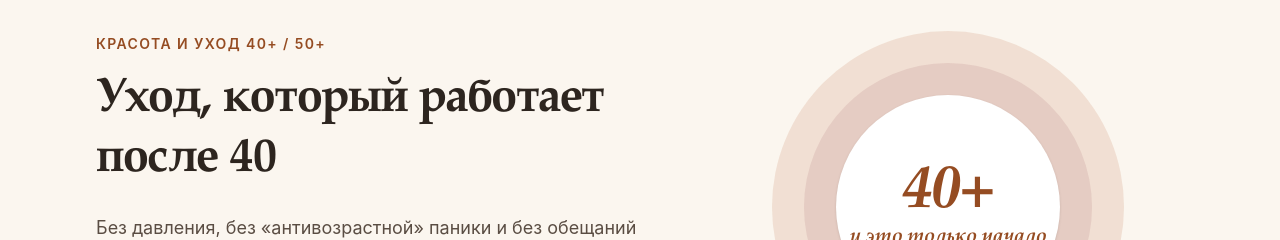
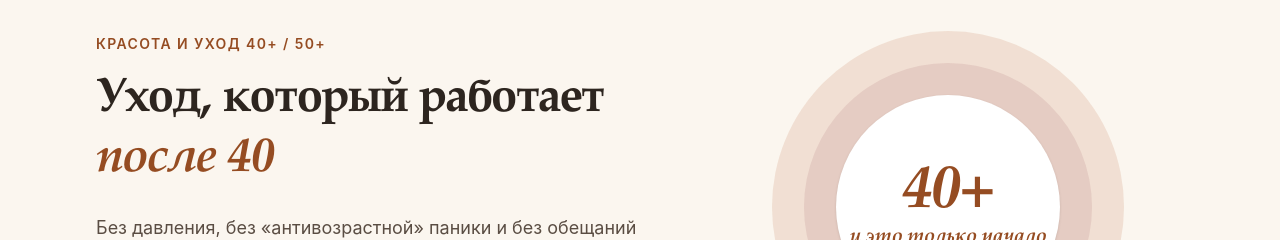
Before and after one commit to vknmurm-star/site-001, a Next.js app: page / in a window 1280 px wide. Shown: the part 162-402 px from the top of the page. Built offline with nearby package versions, Linux system fonts and the light colour scheme; no server answers.

Commit message:
Хиро-заголовок: акцент «после 40» курсивом терракотовым

```diff
--- a/content/settings/homepage.json
+++ b/content/settings/homepage.json
@@ -1,6 +1,7 @@
 {
   "eyebrow": "Красота и уход 40+ / 50+",
-  "heading": "Уход, который работает после 40",
+  "heading": "Уход, который работает",
+  "headingAccent": "после 40",
   "subheading": "Без давления, без «антивозрастной» паники и без обещаний вернуть кожу в 25. Только практичные разборы ухода, макияжа и стиля — с учётом того, как на самом деле меняется тело.",
   "primaryCtaLabel": "Начать с ухода за кожей",
   "primaryCtaHref": "/categories/skincare",
--- a/public/admin/config.yml
+++ b/public/admin/config.yml
@@ -107,6 +107,11 @@ collections:
         fields:
           - { label: "Надпись над заголовком", name: "eyebrow", widget: "string" }
           - { label: "Заголовок", name: "heading", widget: "string" }
+          - label: "Заголовок — акцентная часть (курсивом, терракотовым)"
+            name: "headingAccent"
+            widget: "string"
+            required: false
+            hint: "Выводится в конце заголовка курсивом акцентным цветом. Например: «после 40». Можно оставить пустым."
           - { label: "Подзаголовок", name: "subheading", widget: "text" }
           - { label: "Текст основной кнопки", name: "primaryCtaLabel", widget: "string" }
           - { label: "Ссылка основной кнопки", name: "primaryCtaHref", widget: "string" }
--- a/src/app/page.tsx
+++ b/src/app/page.tsx
@@ -10,19 +10,23 @@ import homepage from "../../content/settings/homepage.json";
 const description =
   "Практичные разборы ухода за кожей, макияжа и стиля для женщин 40–60 лет — без давления, паники и обещаний вернуть кожу в 25.";
 
+const fullHeading = [homepage.heading, homepage.headingAccent]
+  .filter(Boolean)
+  .join(" ");
+
 export const metadata: Metadata = {
-  title: homepage.heading,
+  title: fullHeading,
   description,
   alternates: { canonical: "/" },
   openGraph: {
     type: "website",
-    title: homepage.heading,
+    title: fullHeading,
     description,
     url: absoluteUrl("/"),
   },
   twitter: {
     card: "summary_large_image",
-    title: homepage.heading,
+    title: fullHeading,
     description,
   },
 };
@@ -38,8 +42,16 @@ export default function HomePage() {
             <p className="text-sm font-semibold uppercase tracking-widest text-clay-dark">
               {homepage.eyebrow}
             </p>
-            <h1 className="mt-4 font-heading text-4xl font-semibold leading-tight sm:text-5xl">
+            <h1 className="mt-4 font-heading text-4xl font-semibold leading-tight text-ink sm:text-5xl">
               {homepage.heading}
+              {homepage.headingAccent && (
+                <>
+                  {" "}
+                  <span className="italic text-clay-dark">
+                    {homepage.headingAccent}
+                  </span>
+                </>
+              )}
             </h1>
             <p className="mt-6 max-w-xl text-lg text-ink-soft">
               {homepage.subheading}
```
